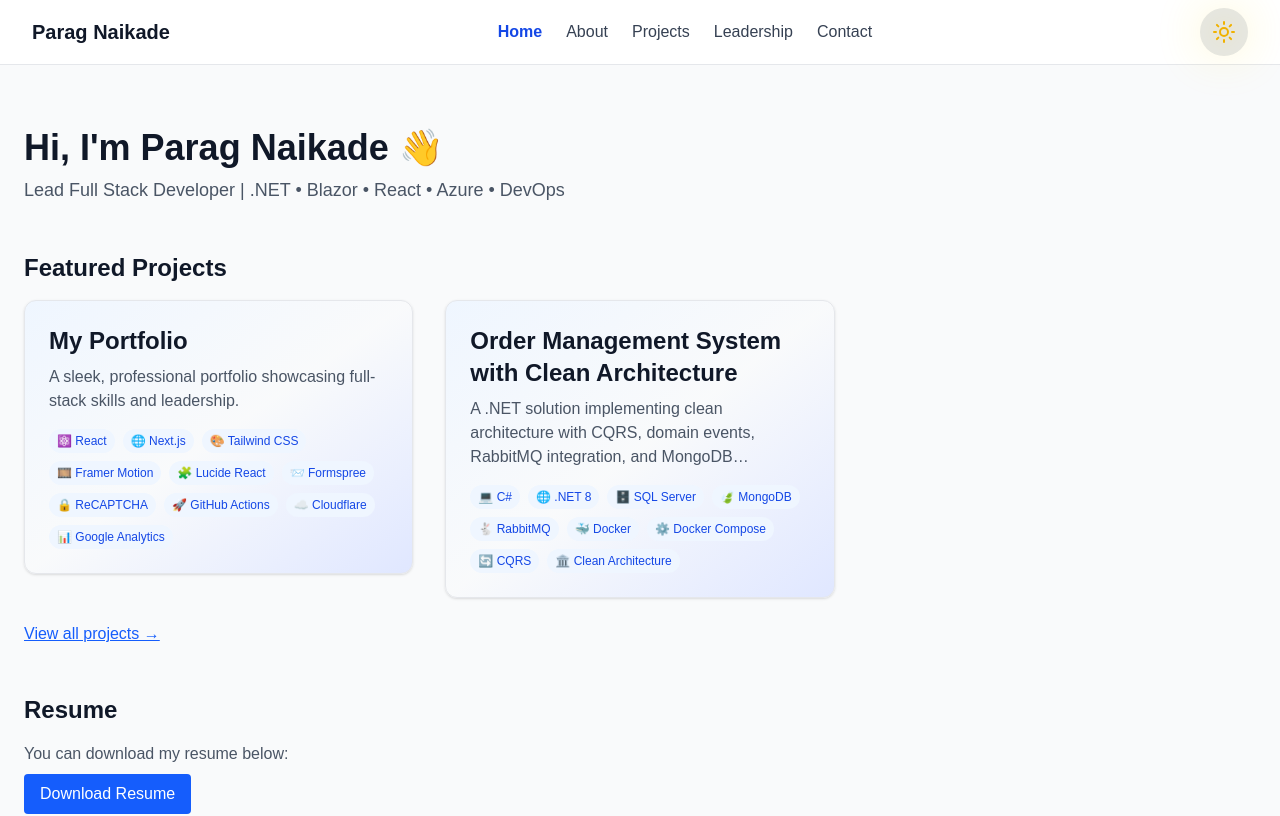
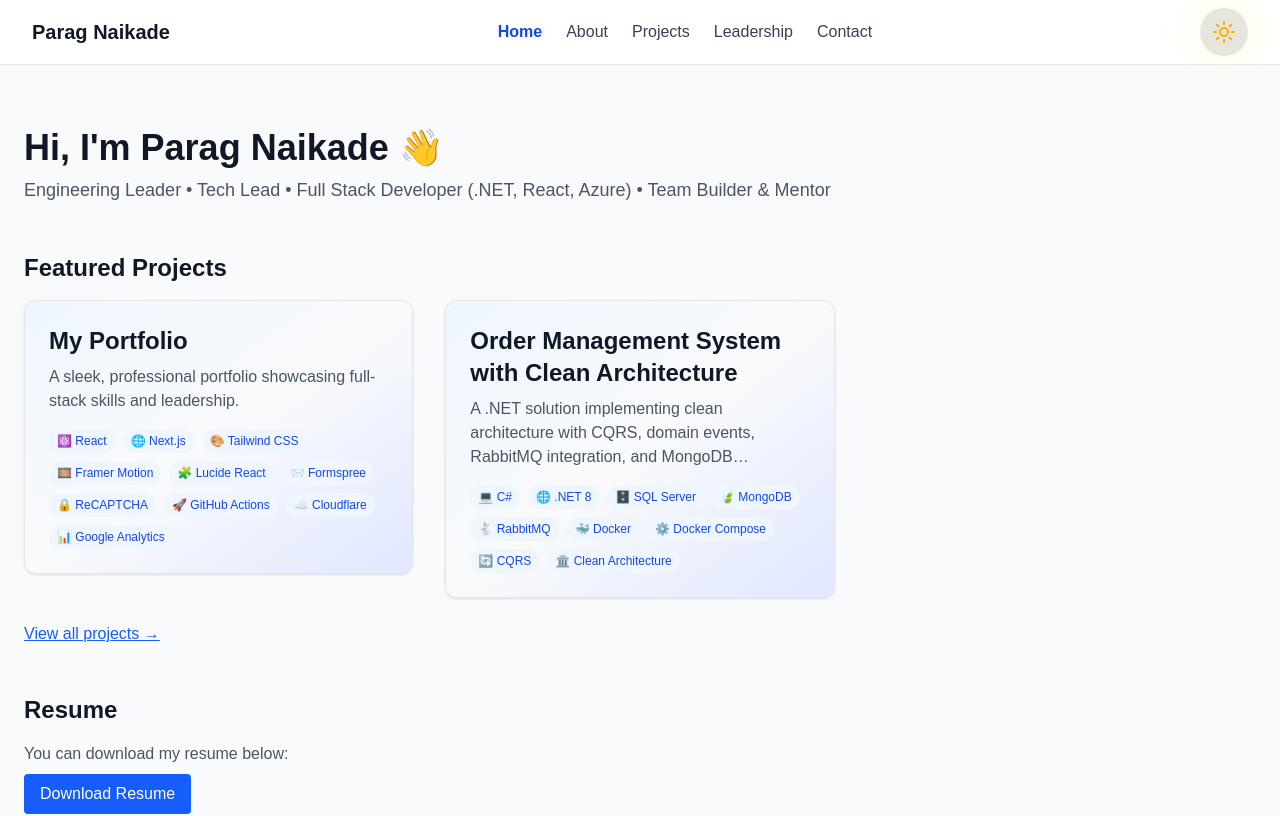
Before and after one commit to ParagNaikade/my-portfolio, a Next.js app: page / in a window 1280 px wide. Shown: the top 816 px of the page. Built offline with nearby package versions, Linux system fonts and the light colour scheme.

Commit message:
fix data

```diff
--- a/src/pages/index.tsx
+++ b/src/pages/index.tsx
@@ -26,7 +26,8 @@ export default function Home() {
           Hi, I&apos;m Parag Naikade 👋
         </h1>
         <p className="text-lg text-gray-600 dark:text-gray-300">
-          Lead Full Stack Developer | .NET • Blazor • React • Azure • DevOps
+          Engineering Leader • Tech Lead • Full Stack Developer (.NET, React, Azure) • Team Builder
+          & Mentor
         </p>
       </motion.header>
 
```
